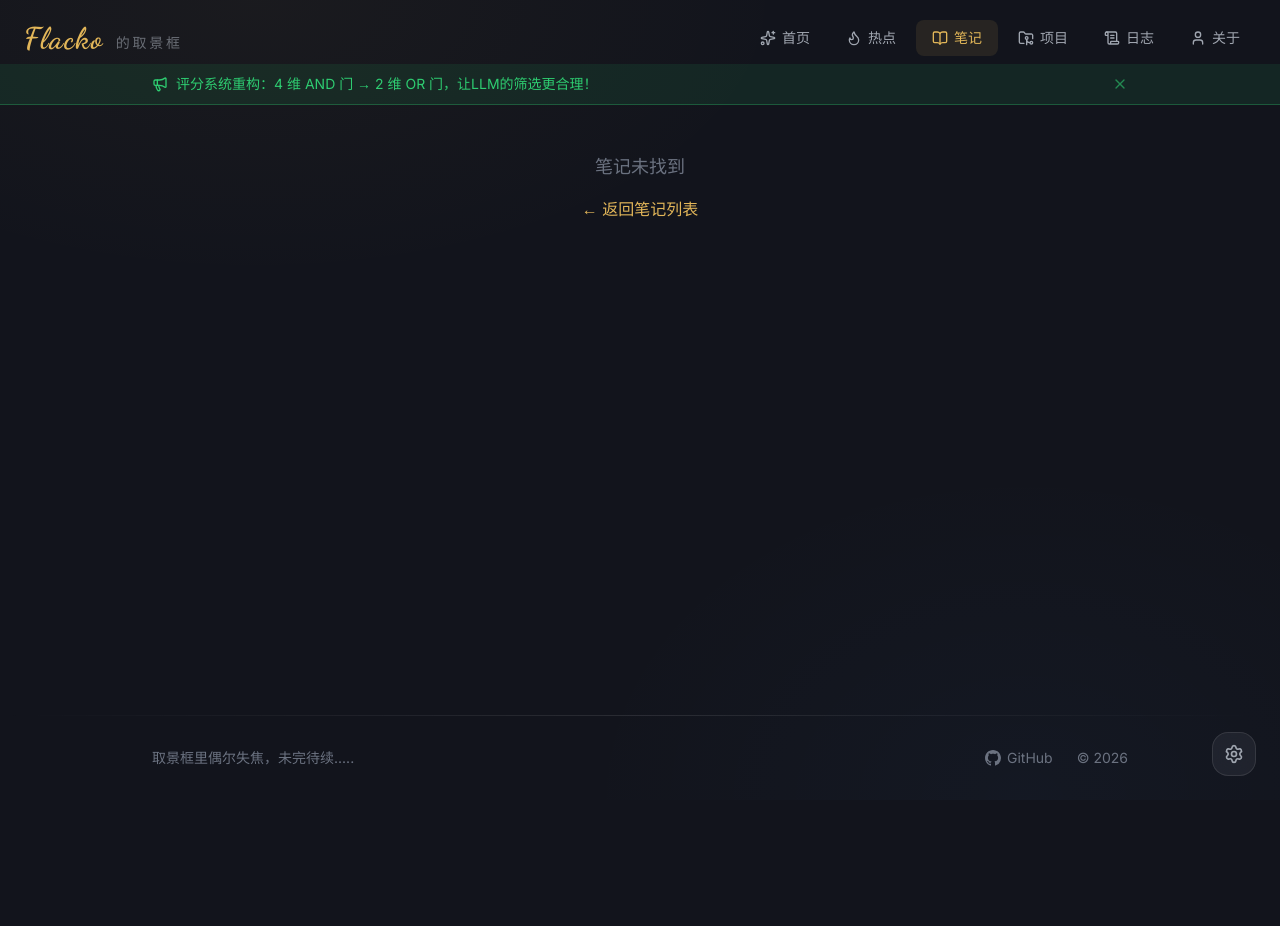
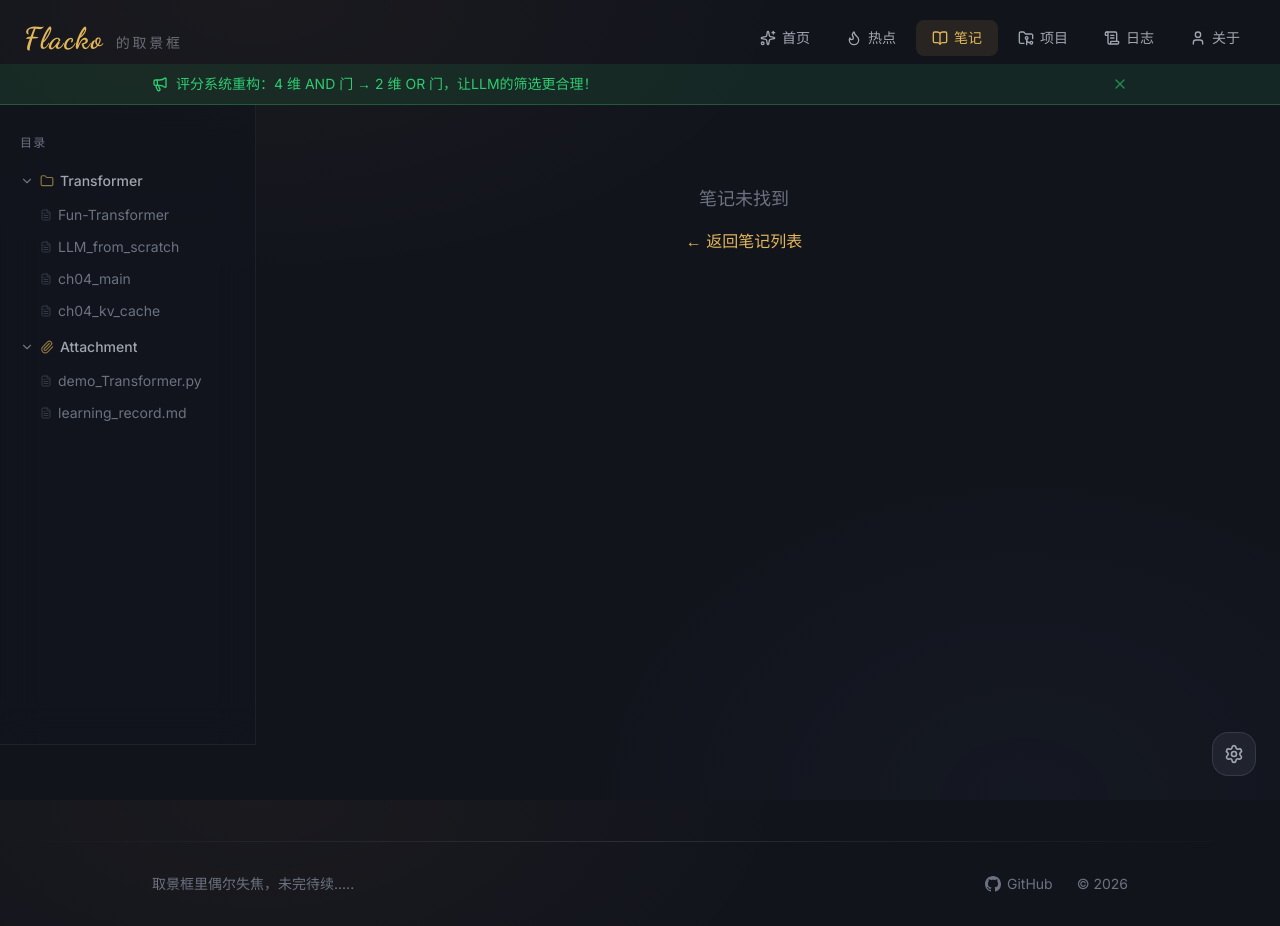
Before and after one commit to flackoye/Flacko_viewfinder, a Next.js app: page /notes in a window 1280 px wide. Before the commit the page ends 800 px from the top, so only its background shows below. Built offline with nearby package versions, Linux system fonts and the light colour scheme.

Commit message:
笔记内容调整

```diff
--- a/src/app/notes/[...slug]/page.tsx
+++ b/src/app/notes/[...slug]/page.tsx
@@ -4,14 +4,16 @@ import remarkGfm from 'remark-gfm';
 import rehypeHighlight from 'rehype-highlight';
 import rehypeSlug from 'rehype-slug';
 import NoteLayout from '@/components/NoteLayout';
-import { getNoteBySlug, getAllSlugs, getSidebarTree } from '@/lib/notes';
-import { ArrowLeft } from 'lucide-react';
+import { getNoteBySlug, getAllSlugs, getSidebarTree, getAttachmentByPath, getAttachmentSlugs } from '@/lib/notes';
+import { ArrowLeft, FileCode, File } from 'lucide-react';
 import Link from 'next/link';
 
 export const dynamicParams = true;
 
 export function generateStaticParams() {
-  return getAllSlugs().map((slug) => ({ slug }));
+  const noteSlugs = getAllSlugs().map((slug) => ({ slug }));
+  const attachSlugs = getAttachmentSlugs().map((slug) => ({ slug }));
+  return [...noteSlugs, ...attachSlugs];
 }
 
 export function generateMetadata({
@@ -20,6 +22,9 @@ export function generateMetadata({
   params: Promise<{ slug: string[] }>;
 }): Promise<Metadata> {
   return params.then(({ slug }) => {
+    if (slug[0] === 'attachments') {
+      return { title: `${decodeURIComponent(slug[slug.length - 1])} | Flacko的取景框` };
+    }
     const note = getNoteBySlug(slug);
     return {
       title: note ? `${note.title} | Flacko的取景框` : '笔记未找到',
@@ -34,20 +39,117 @@ export default async function NotePage({
 }) {
   const { slug } = await params;
   const sidebarTree = getSidebarTree();
+  const currentPath = `/notes/${slug.join('/')}`;
+
+  // ── 附件路由 ──
+  if (slug[0] === 'attachments' && slug.length >= 3) {
+    const dirName = slug[1];
+    const fileName = decodeURIComponent(slug[2]);
+    const attachment = getAttachmentByPath(dirName, fileName);
+
+    if (!attachment) {
+      return (
+        <NoteLayout sidebarTree={sidebarTree} currentPath={currentPath}>
+          <div className="max-w-4xl text-center text-text-dim py-12">
+            <p className="text-lg mb-4">附件未找到</p>
+            <Link href="/notes" className="text-accent hover:underline">← 返回笔记列表</Link>
+          </div>
+        </NoteLayout>
+      );
+    }
+
+    return (
+      <NoteLayout sidebarTree={sidebarTree} currentPath={currentPath}>
+        <article className="max-w-4xl">
+          <Link
+            href="/notes"
+            className="inline-flex items-center gap-1 text-sm text-text-dim hover:text-accent transition-colors mb-4"
+          >
+            <ArrowLeft className="w-3.5 h-3.5" />
+            返回列表
+          </Link>
+
+          {/* Markdown 附件 — 和笔记完全一样渲染 */}
+          {attachment.type === 'markdown' && (
+            <>
+              <h1 className="text-3xl font-bold text-text mb-8">{attachment.title}</h1>
+              <div className="prose-notes">
+                <ReactMarkdown
+                  remarkPlugins={[remarkGfm]}
+                  rehypePlugins={[rehypeHighlight, rehypeSlug]}
+                >
+                  {attachment.content}
+                </ReactMarkdown>
+              </div>
+            </>
+          )}
+
+          {/* 代码/文本附件 — 语法高亮 */}
+          {attachment.type === 'code' && (
+            <>
+              <div className="flex items-center gap-2 mb-4">
+                <FileCode className="w-5 h-5 text-accent/60" />
+                <h1 className="text-2xl font-bold text-text">{attachment.fileName}</h1>
+                <span className="tag text-xs">{attachment.language}</span>
+              </div>
+              <div className="prose-notes">
+                <pre className="!rounded-xl !border !border-white/[0.06]">
+                  <code className={`language-${attachment.language}`}>
+                    {attachment.content}
+                  </code>
+                </pre>
+              </div>
+            </>
+          )}
+
+          {/* 图片/PDF 等文件 — 内联显示 */}
+          {attachment.type === 'file' && (
+            <>
+              <div className="flex items-center gap-2 mb-4">
+                <File className="w-5 h-5 text-accent/60" />
+                <h1 className="text-2xl font-bold text-text">{attachment.fileName}</h1>
+              </div>
+              {['.png', '.jpg', '.jpeg', '.gif', '.svg', '.webp'].includes(attachment.ext) ? (
+                // eslint-disable-next-line @next/next/no-img-element
+                <img
+                  src={`/notes-attachments/${dirName}/${encodeURIComponent(attachment.fileName)}`}
+                  alt={attachment.fileName}
+                  className="rounded-xl max-w-full"
+                />
+              ) : attachment.ext === '.pdf' ? (
+                <iframe
+                  src={`/notes-attachments/${dirName}/${encodeURIComponent(attachment.fileName)}`}
+                  className="w-full h-[80vh] rounded-xl border border-white/10"
+                  title={attachment.fileName}
+                />
+              ) : (
+                <p className="text-text-dim">此文件类型不支持预览，请
+                  <a
+                    href={`/notes-attachments/${dirName}/${encodeURIComponent(attachment.fileName)}`}
+                    className="text-accent hover:underline"
+                  >下载查看</a>
+                </p>
+              )}
+            </>
+          )}
+        </article>
+      </NoteLayout>
+    );
+  }
+
+  // ── 笔记路由（原有逻辑） ──
   const note = getNoteBySlug(slug);
 
   if (!note) {
     return (
-      <div className="max-w-5xl mx-auto px-6 py-12 text-center text-text-dim">
-        <p className="text-lg mb-4">笔记未找到</p>
-        <Link href="/notes" className="text-accent hover:underline">
-          ← 返回笔记列表
-        </Link>
-      </div>
+      <NoteLayout sidebarTree={sidebarTree} currentPath={currentPath}>
+        <div className="max-w-4xl text-center text-text-dim py-12">
+          <p className="text-lg mb-4">笔记未找到</p>
+          <Link href="/notes" className="text-accent hover:underline">← 返回笔记列表</Link>
+        </div>
+      </NoteLayout>
     );
   }
-
-  const currentPath = `/notes/${slug.join('/')}`;
 
   return (
     <NoteLayout sidebarTree={sidebarTree} currentPath={currentPath}>
--- a/src/lib/notes.ts
+++ b/src/lib/notes.ts
@@ -11,6 +11,7 @@ import matter from 'gray-matter';
 import slugger from 'github-slugger';
 
 const NOTES_DIR = path.join(process.cwd(), 'content', 'notes');
+const ATTACHMENTS_DIR = path.join(process.cwd(), 'content', 'notes-attachments');
 
 // ── 类型 ──
 
@@ -48,6 +49,12 @@ export interface TreeFile {
 }
 
 export type TreeNode = TreeFolder | TreeFile;
+
+/** 附件数据 — 根据 .md / 代码 / 文件类型返回不同结构 */
+export type AttachmentData =
+  | { type: 'markdown'; title: string; content: string; headings: Heading[] }
+  | { type: 'code'; content: string; language: string; fileName: string }
+  | { type: 'file'; fileName: string; ext: string };
 
 // ── 工具函数 ──
 
@@ -263,14 +270,13 @@ export function getSidebarTree(): SidebarBranch[] {
   }
 
   // 2. 附件目录（从 content/notes-attachments/ 读取）
-  const attachDir = path.join(process.cwd(), 'content', 'notes-attachments');
-  if (fs.existsSync(attachDir)) {
-    const dirs = fs.readdirSync(attachDir, { withFileTypes: true });
+  if (fs.existsSync(ATTACHMENTS_DIR)) {
+    const dirs = fs.readdirSync(ATTACHMENTS_DIR, { withFileTypes: true });
 
     for (const dir of dirs) {
       if (!dir.isDirectory() || dir.name.startsWith('.')) continue;
 
-      const dirPath = path.join(attachDir, dir.name);
+      const dirPath = path.join(ATTACHMENTS_DIR, dir.name);
       const files = fs.readdirSync(dirPath).filter(f => !f.startsWith('.'));
 
       if (files.length > 0) {
@@ -278,7 +284,7 @@ export function getSidebarTree(): SidebarBranch[] {
           name: dir.name,
           children: files.map(f => ({
             label: f,
-            href: `/notes-attachments/${dir.name}/${encodeURIComponent(f)}`,
+            href: `/notes/attachments/${dir.name}/${encodeURIComponent(f)}`,
           })),
         });
       }
@@ -308,3 +314,84 @@ function parseHeadings(content: string): Heading[] {
 
   return headings;
 }
+
+// ── 附件读取 ──
+
+/** 扩展名 → 代码语言 */
+const EXT_TO_LANG: Record<string, string> = {
+  '.py': 'python',
+  '.js': 'javascript',
+  '.ts': 'typescript',
+  '.jsx': 'jsx',
+  '.tsx': 'tsx',
+  '.css': 'css',
+  '.html': 'html',
+  '.json': 'json',
+  '.yaml': 'yaml',
+  '.yml': 'yaml',
+  '.sh': 'bash',
+  '.sql': 'sql',
+  '.java': 'java',
+  '.c': 'c',
+  '.cpp': 'cpp',
+  '.go': 'go',
+  '.rs': 'rust',
+  '.txt': 'text',
+  '.log': 'text',
+  '.csv': 'text',
+};
+
+/**
+ * 读取附件文件，根据类型返回不同渲染数据
+ */
+export function getAttachmentByPath(dirName: string, fileName: string): AttachmentData | null {
+  const filePath = path.join(ATTACHMENTS_DIR, dirName, fileName);
+
+  // 安全检查
+  const resolved = path.resolve(filePath);
+  if (!resolved.startsWith(path.resolve(ATTACHMENTS_DIR))) return null;
+  if (!fs.existsSync(resolved) || !fs.statSync(resolved).isFile()) return null;
+
+  const ext = path.extname(fileName).toLowerCase();
+
+  // Markdown 文件 — 和笔记一样的渲染
+  if (ext === '.md' || ext === '.mdx') {
+    const raw = fs.readFileSync(resolved, 'utf-8');
+    const { data, content } = matter(raw);
+    return {
+      type: 'markdown',
+      title: data.title || stripExt(fileName),
+      content,
+      headings: parseHeadings(content),
+    };
+  }
+
+  // 代码/文本文件 — 语法高亮
+  const language = EXT_TO_LANG[ext];
+  if (language) {
+    const content = fs.readFileSync(resolved, 'utf-8');
+    return { type: 'code', content, language, fileName };
+  }
+
+  // 其他文件（图片、PDF 等）
+  return { type: 'file', fileName, ext };
+}
+
+/**
+ * 为 generateStaticParams 生成附件 slug 列表
+ */
+export function getAttachmentSlugs(): string[][] {
+  const slugs: string[][] = [];
+  if (!fs.existsSync(ATTACHMENTS_DIR)) return slugs;
+
+  const dirs = fs.readdirSync(ATTACHMENTS_DIR, { withFileTypes: true });
+  for (const dir of dirs) {
+    if (!dir.isDirectory() || dir.name.startsWith('.')) continue;
+    const files = fs.readdirSync(path.join(ATTACHMENTS_DIR, dir.name)).filter(f => !f.startsWith('.'));
+    for (const file of files) {
+      slugs.push(['attachments', dir.name, file]);
+    }
+  }
+
+  return slugs;
+}
```
